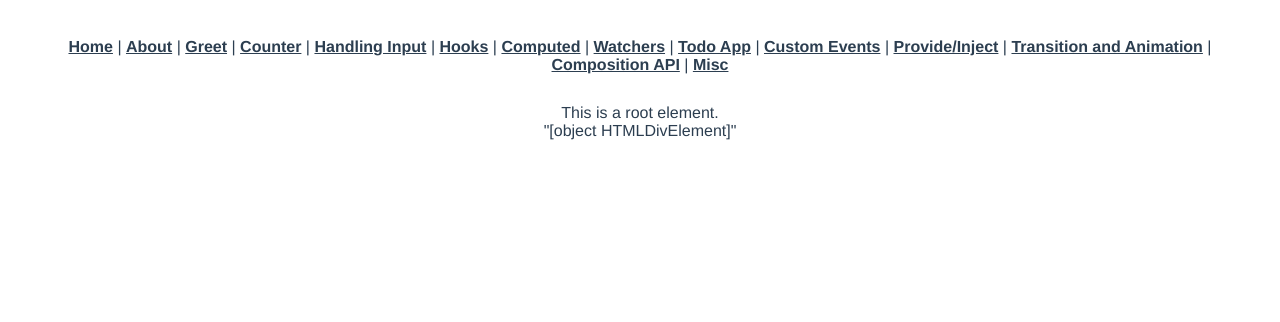
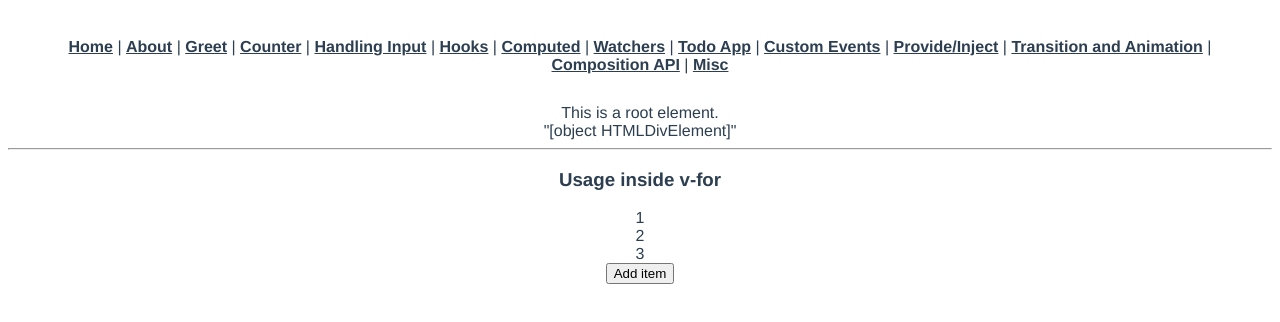
Before and after one commit to nor1c/vue-play, a Vue app: page /template-refs in a window 1280 px wide. Shown: the top 322 px of the page. Built offline with nearby package versions, Linux system fonts and the light colour scheme.

Commit message:
composition API ref usage inside v-for

```diff
--- a/src/views/CompositionTemplateRefs.vue
+++ b/src/views/CompositionTemplateRefs.vue
@@ -1,10 +1,19 @@
 <template>
   <div ref="root">This is a root element.</div>
   {{ root }}
+
+  <hr>
+  <div>
+    <h3>Usage inside v-for</h3>
+    <div v-for="(item, i) in list" :ref="el => { if (el) divs[i] = el }" :key="i">
+      {{ item }}
+    </div>
+    <button @click="addItem">Add item</button>
+  </div>
 </template>
 
 <script>
-import { ref, onMounted } from 'vue'
+import { ref, onMounted, reactive, onBeforeUpdate } from 'vue'
 
 export default {
   setup() {
@@ -14,8 +23,26 @@ export default {
       console.log(root.value) // output: This is a root element.
     })
 
+    // usage inside v-for
+    const list = reactive([1, 2, 3])
+    const divs = ref([])
+
+    // make sure to reset the refs before each update
+    onBeforeUpdate(() => {
+      console.log('updating...')
+      divs.value = []
+      console.log(divs)
+    })
+
+    const addItem = () => {
+      list.push(list.length)
+    }
+
     return {
-      root
+      root,
+      list,
+      divs,
+      addItem
     }
   }
 }
```
